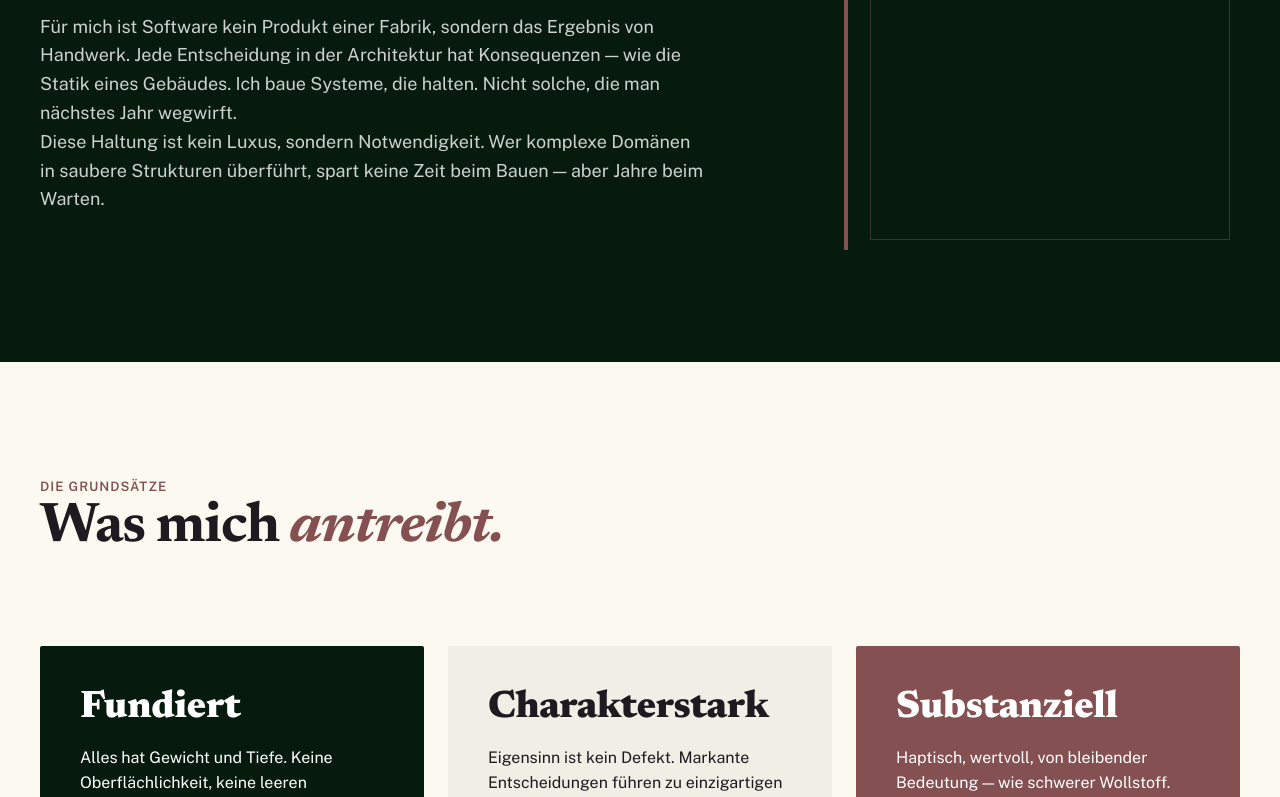
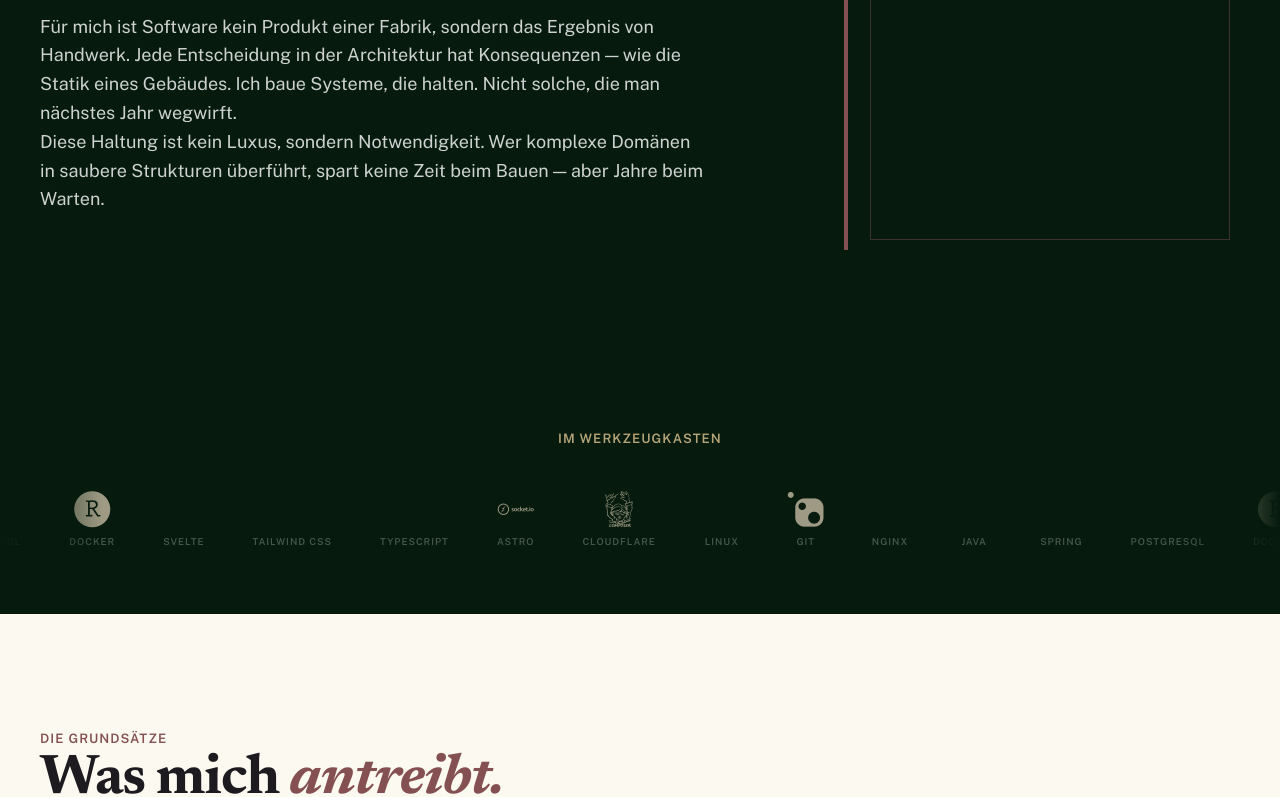
Before and after one commit to tostu/ICH, a SvelteKit app: page / in a window 1280 px wide. Shown: the part 2000-2797 px from the top of the page. Built offline with nearby package versions, Linux system fonts and the light colour scheme.

Commit message:
Added TechStack component: introduced a dynamic marquee displaying tech stack icons and labels with animations and hover effects, updated dependencies to include devicon.

```diff
--- a/package.json
+++ b/package.json
@@ -41,6 +41,7 @@
 		"vite": "^7.3.1"
 	},
 	"dependencies": {
-		"@masonry-grid/svelte": "^1.1.1"
+		"@masonry-grid/svelte": "^1.1.1",
+		"devicon": "^2.17.0"
 	}
 }
--- /dev/null
+++ b/src/lib/components/Marquee.svelte
@@ -0,0 +1,113 @@
+<script lang="ts">
+	const icons = [
+		{ cls: 'devicon-java-plain colored', label: 'Java' },
+		{ cls: 'devicon-spring-original colored', label: 'Spring' },
+		{ cls: 'devicon-postgresql-plain colored', label: 'PostgreSQL' },
+		{ cls: 'devicon-docker-plain colored', label: 'Docker' },
+		{ cls: 'devicon-svelte-plain colored', label: 'Svelte' },
+		{ cls: 'devicon-tailwindcss-original colored', label: 'Tailwind CSS' },
+		{ cls: 'devicon-typescript-plain colored', label: 'TypeScript' },
+		{ cls: 'devicon-astro-plain colored', label: 'Astro' },
+		{ cls: 'devicon-cloudflare-plain colored', label: 'Cloudflare' },
+		{ cls: 'devicon-linux-plain colored', label: 'Linux' },
+		{ cls: 'devicon-git-plain colored', label: 'Git' },
+		{ cls: 'devicon-nginx-original colored', label: 'Nginx' }
+	];
+</script>
+
+<div class="marquee-track" role="marquee" aria-label="Tech stack">
+	{#each [0, 1] as copy (copy)}
+		<div class="marquee-row" aria-hidden={copy === 1}>
+			{#each icons as icon (icon.label + copy)}
+				<span class="marquee-item" title={icon.label}>
+					<i class={icon.cls}></i>
+					<span class="marquee-item__label">{icon.label}</span>
+				</span>
+			{/each}
+		</div>
+	{/each}
+</div>
+
+<style>
+	@keyframes marquee-left {
+		from {
+			transform: translateX(0);
+		}
+		to {
+			transform: translateX(calc(-100% - var(--marquee-gap)));
+		}
+	}
+
+	.marquee-track {
+		--marquee-gap: 3rem;
+		--marquee-duration: 36s;
+
+		display: flex;
+		gap: var(--marquee-gap);
+		overflow: hidden;
+		mask-image: linear-gradient(
+			to right,
+			transparent 0%,
+			rgba(0, 0, 0, 1) 8%,
+			rgba(0, 0, 0, 1) 92%,
+			transparent 100%
+		);
+		-webkit-mask-image: linear-gradient(
+			to right,
+			transparent 0%,
+			rgba(0, 0, 0, 1) 8%,
+			rgba(0, 0, 0, 1) 92%,
+			transparent 100%
+		);
+	}
+
+	.marquee-track:hover .marquee-row {
+		animation-play-state: paused;
+	}
+
+	.marquee-row {
+		display: flex;
+		gap: var(--marquee-gap);
+		flex-shrink: 0;
+		animation: marquee-left var(--marquee-duration) linear infinite;
+	}
+
+	.marquee-item {
+		display: flex;
+		flex-direction: column;
+		align-items: center;
+		gap: 0.5rem;
+		opacity: 0.65;
+		transition: opacity 0.25s ease;
+		cursor: default;
+		flex-shrink: 0;
+	}
+
+	.marquee-item:hover {
+		opacity: 1;
+	}
+
+	.marquee-item :global(i) {
+		font-size: 2.25rem;
+		color: var(--tertiary-fixed);
+		filter: grayscale(0.5);
+		transition:
+			filter 0.25s ease,
+			transform 0.25s ease;
+	}
+
+	.marquee-item:hover :global(i) {
+		filter: grayscale(0);
+		transform: translateY(-3px);
+	}
+
+	.marquee-item__label {
+		font-size: 0.6rem;
+		font-weight: 600;
+		letter-spacing: 0.1em;
+		text-transform: uppercase;
+		color: var(--on-primary);
+		opacity: 0.4;
+		white-space: nowrap;
+	}
+</style>
--- /dev/null
+++ b/src/lib/components/TechStack.svelte
@@ -0,0 +1,35 @@
+<script lang="ts">
+	import Marquee from './Marquee.svelte';
+	import 'devicon/devicon.min.css';
+</script>
+
+<section class="techstack">
+	<div class="techstack__header reveal">
+		<span class="label-lg text-tertiary-fixed opacity-70">Im Werkzeugkasten</span>
+	</div>
+	<div class="techstack__marquee">
+		<Marquee />
+	</div>
+</section>
+
+<style>
+	.techstack {
+		background: var(--primary);
+		padding: var(--space-xl) 0;
+	}
+
+	.techstack__marquee {
+		max-width: 1280px;
+		margin-left: auto;
+		margin-right: auto;
+		overflow: hidden;
+	}
+
+	.techstack__header {
+		text-align: center;
+		margin-bottom: var(--space-lg);
+		max-width: 1280px;
+		margin-left: auto;
+		margin-right: auto;
+	}
+</style>
--- a/src/routes/+page.svelte
+++ b/src/routes/+page.svelte
@@ -3,6 +3,7 @@
 	import NavBar from '$lib/components/NavBar.svelte';
 	import Hero from '$lib/components/Hero.svelte';
 	import Expertise from '$lib/components/Expertise.svelte';
+	import TechStack from '$lib/components/TechStack.svelte';
 	import Philosophie from '$lib/components/Philosophie.svelte';
 	import Werte from '$lib/components/Werte.svelte';
 	import Galerie from '$lib/components/Galerie.svelte';
@@ -53,6 +54,7 @@
 <Hero {loaded} onScrollTo={scrollTo} />
 <Expertise />
 <Philosophie />
+<TechStack />
 <Werte />
 <Galerie />
 <Logbuch />
```
Also changed, not shown: 1 other file (tests, documents, lock files or other folders).
